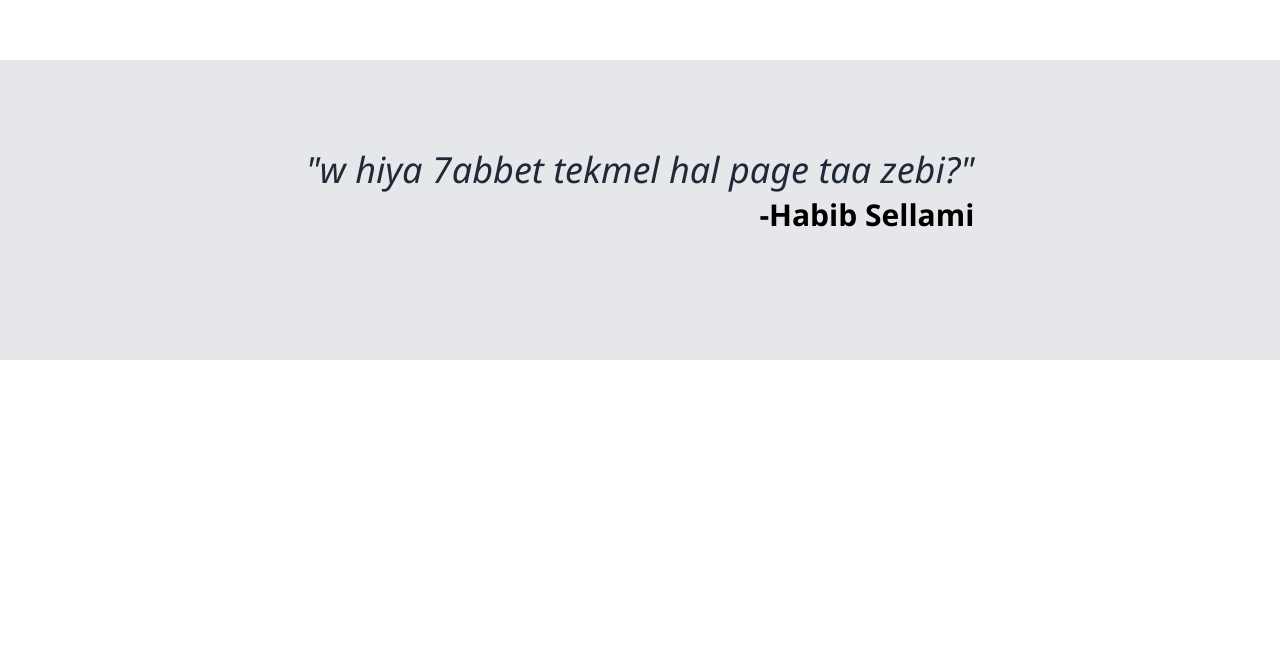
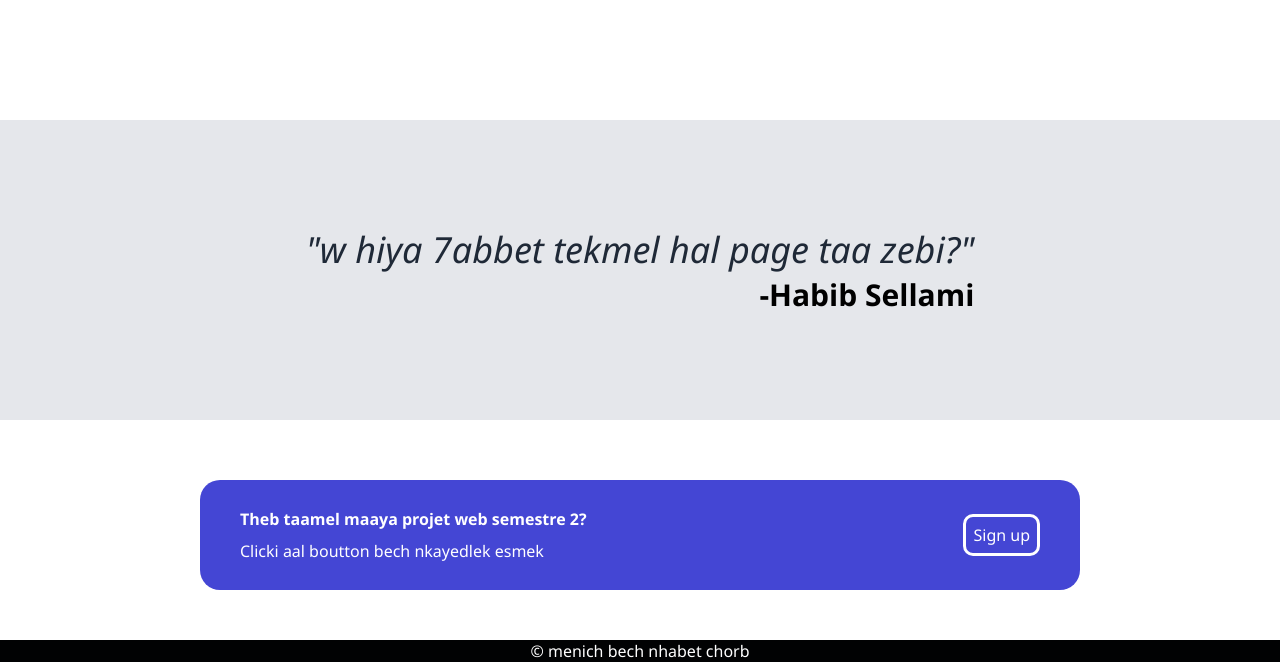
Before and after one commit to SellamiHabib/Landing-Page, a plain HTML site: page index.html in a window 1280 px wide. Shown: the part 1185-1847 px from the top of the page. Before the commit the page ends 1605 px from the top, so only its background shows below. Drawn offline with Linux system fonts and the light colour scheme.

Commit message:
Added section 4 and the footer

```diff
--- a/index.html
+++ b/index.html
@@ -71,14 +71,19 @@
             <div class="quote">"w hiya 7abbet tekmel hal page taa zebi?"</div>
             <div class="mouleha">-Habib Sellami</div>
         </div>
+    </div>
 
 
         <div class="signup_container">
-
+            <div class="text">
+            <div class="title">Theb taamel maaya projet web semestre 2?</div>
+            <div class="ktiba">Clicki aal boutton bech nkayedlek esmek</div>
+         </div>
+         <button>Sign up </button>
         </div>
 
         <div class="footer">
-
+             © menich bech nhabet chorb
         </div>
 
 </body>
--- a/style.css
+++ b/style.css
@@ -1,6 +1,8 @@
 body {
     margin: 0;
-    font-family:'Segoe UI', Tahoma, Geneva, Verdana, sans-serif
+    font-family:'Segoe UI', Tahoma, Geneva, Verdana, sans-serif;
+    display: flex;
+    flex-direction: column;
 
 }
 /* ------- START OF 1ST SECTION CSS --------*/
@@ -10,8 +12,6 @@ body {
     height: 450px;
     display: flex;
     flex-direction: column;
-
-
 }
 
 .header {
@@ -149,6 +149,7 @@ font-weight: 501;
     justify-content: center;
     align-items: center;
     gap : 20px;
+    flex : 1 1 auto;
 }
 .text {
     display: flex;
@@ -168,3 +169,46 @@ font-weight: 501;
 /* ------- END OF 3D SECTION CSS --------*/
 
 /* ------- START OF 4TH SECTION CSS --------*/
+
+.signup_container {
+background-color: #4446d4;
+color: white;
+display: flex;
+justify-content: space-between;
+align-items: center;
+width:  800px;
+height: 110px;
+align-self: center;
+border-radius: 20px;
+gap: 36px;
+margin-bottom: 50px;
+padding : 16px;
+padding : 0 40px;
+}
+.signup_container .text .title{
+    font-weight: 600;
+    padding-bottom: 10px;
+}
+.signup_container button {
+	background: none;
+	color: inherit;
+	border: none;
+	padding: 0;
+	font: inherit;
+	cursor: pointer;
+	outline: inherit;
+    border: solid white;
+    border-radius: 10px;
+    display: flex;
+    justify-content: center;
+    padding: 7px;
+}
+
+.footer {
+    flex : 1 1 auto;
+    display: flex;
+    justify-content: center;
+    color : white;
+    background-color: rgb(1, 2, 3);
+
+    }
```
Lines whose indentation alone changed are shown as unchanged.
